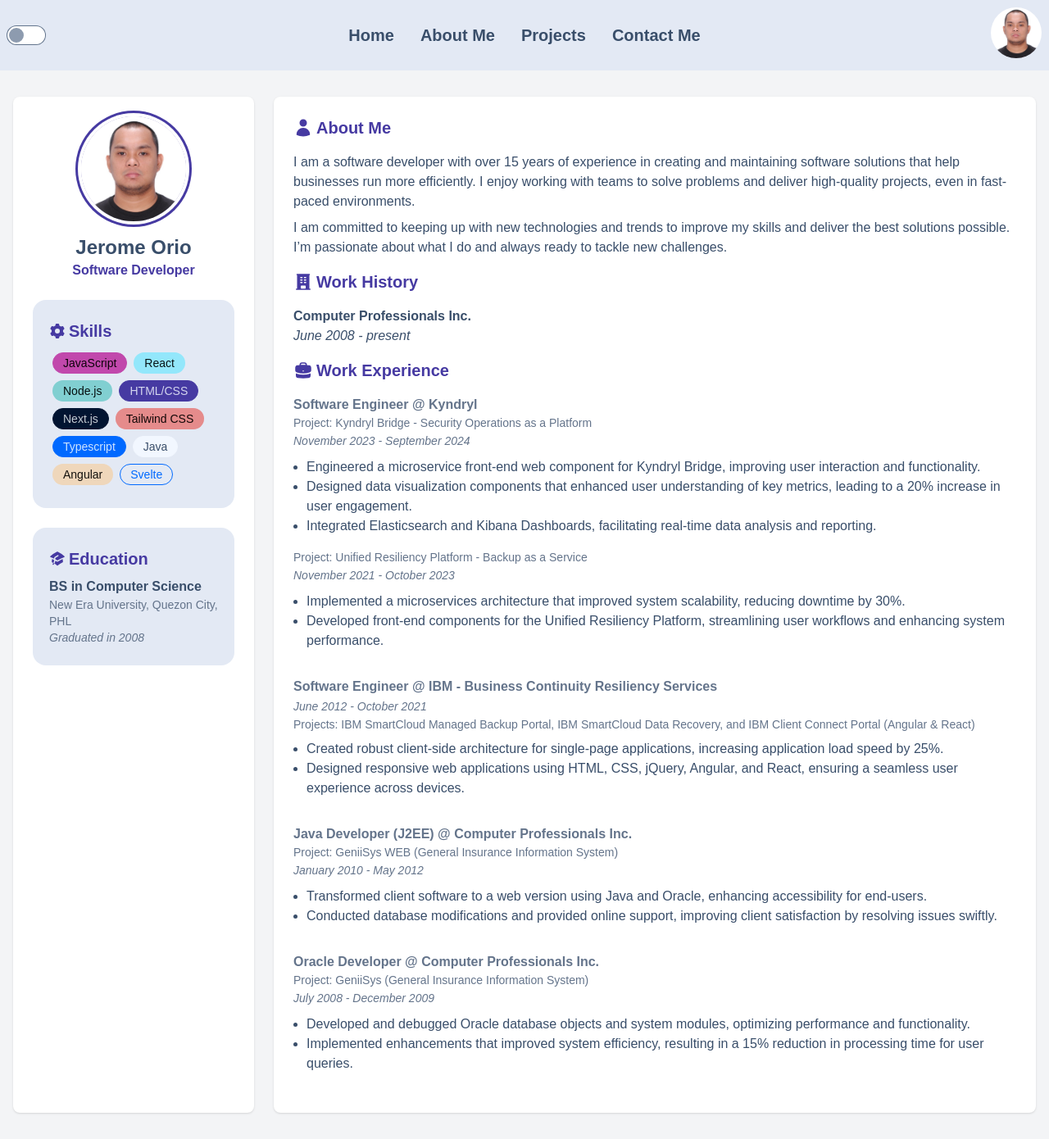
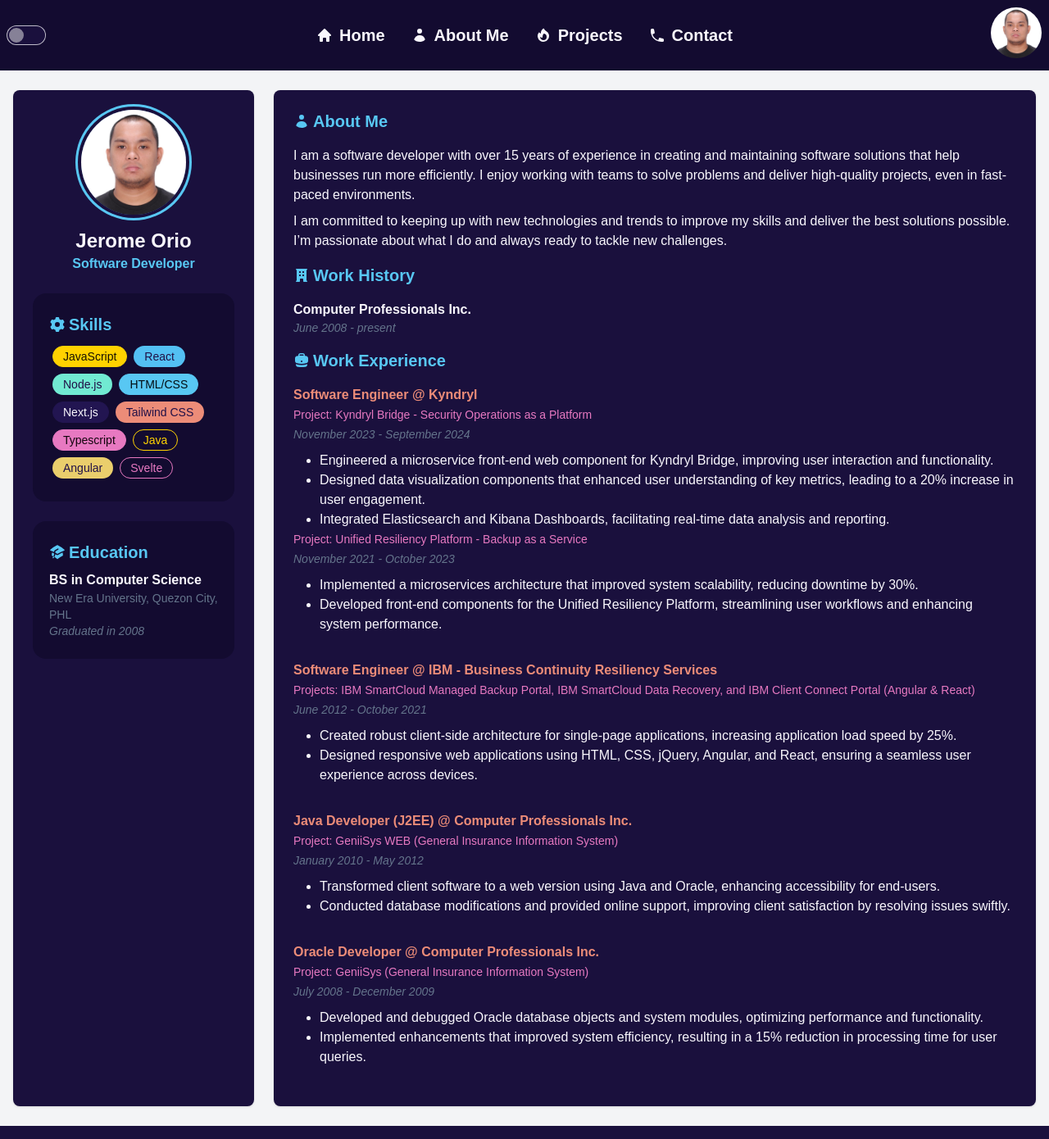
Before and after one commit to jerome-orio/jerome-orio-portfolio, a Next.js app: page /about-me in a window 1280 px wide. Shown: the whole page at 82% size. Built offline with nearby package versions, Linux system fonts and the light colour scheme.

Commit message:
Updated design

```diff
--- a/app/about-me/page.tsx
+++ b/app/about-me/page.tsx
@@ -6,7 +6,7 @@ const AboutMePage = () => {
     return (
         <>
             <div className="bg-gray-100">
-                <div className="container mx-auto py-8">
+                <div className="container mx-auto py-6">
                     <div className="grid grid-cols-4 sm:grid-cols-12 gap-6 px-4">
                         <div className="card col-span-4 sm:col-span-3">
                             <div className="card-body bg-base-100 shadow rounded-lg p-6">
@@ -34,7 +34,7 @@ const AboutMePage = () => {
                                     <div className="badge badge-neutral p-3 m-1">Next.js</div>
                                     <div className="badge badge-error p-3 m-1">Tailwind CSS</div>
                                     <div className="badge badge-primary p-3 m-1">Typescript</div>
-                                    <div className="badge badge-ghost p-3 m-1">Java</div>
+                                    <div className="badge badge-accent badge-outline p-3 m-1">Java</div>
                                     <div className="badge badge-warning p-3 m-1">Angular</div>
                                     <div className="badge badge-primary badge-outline p-3 m-1">Svelte</div>
                                 </div>
@@ -62,8 +62,8 @@ const AboutMePage = () => {
                         <div className="card text-base-content col-span-4 sm:col-span-9">
                             <div className="card-body bg-base-100 shadow rounded-lg p-6">
                                 <span className="w-full flex items-center text-secondary text-xl font-bold mb-2">
-                                    <svg xmlns="http://www.w3.org/2000/svg" viewBox="0 0 24 24" fill="currentColor" className="size-6">
-                                        <path fillRule="evenodd" d="M7.5 6a4.5 4.5 0 1 1 9 0 4.5 4.5 0 0 1-9 0ZM3.751 20.105a8.25 8.25 0 0 1 16.498 0 .75.75 0 0 1-.437.695A18.683 18.683 0 0 1 12 22.5c-2.786 0-5.433-.608-7.812-1.7a.75.75 0 0 1-.437-.695Z" clipRule="evenodd" />
+                                    <svg xmlns="http://www.w3.org/2000/svg" viewBox="0 0 20 20" fill="currentColor" className="size-5">
+                                        <path d="M10 8a3 3 0 1 0 0-6 3 3 0 0 0 0 6ZM3.465 14.493a1.23 1.23 0 0 0 .41 1.412A9.957 9.957 0 0 0 10 18c2.31 0 4.438-.784 6.131-2.1.43-.333.604-.903.408-1.41a7.002 7.002 0 0 0-13.074.003Z" />
                                     </svg>
                                     <h2 className="text-xl text-secondary font-extrabold ml-1">About Me</h2>
                                 </span>
@@ -77,8 +77,8 @@ const AboutMePage = () => {
                                 </span>
 
                                 <span className="w-full flex items-center text-secondary text-xl font-bold mb-2">
-                                    <svg xmlns="http://www.w3.org/2000/svg" viewBox="0 0 24 24" fill="currentColor" className="size-6">
-                                        <path fillRule="evenodd" d="M4.5 2.25a.75.75 0 0 0 0 1.5v16.5h-.75a.75.75 0 0 0 0 1.5h16.5a.75.75 0 0 0 0-1.5h-.75V3.75a.75.75 0 0 0 0-1.5h-15ZM9 6a.75.75 0 0 0 0 1.5h1.5a.75.75 0 0 0 0-1.5H9Zm-.75 3.75A.75.75 0 0 1 9 9h1.5a.75.75 0 0 1 0 1.5H9a.75.75 0 0 1-.75-.75ZM9 12a.75.75 0 0 0 0 1.5h1.5a.75.75 0 0 0 0-1.5H9Zm3.75-5.25A.75.75 0 0 1 13.5 6H15a.75.75 0 0 1 0 1.5h-1.5a.75.75 0 0 1-.75-.75ZM13.5 9a.75.75 0 0 0 0 1.5H15A.75.75 0 0 0 15 9h-1.5Zm-.75 3.75a.75.75 0 0 1 .75-.75H15a.75.75 0 0 1 0 1.5h-1.5a.75.75 0 0 1-.75-.75ZM9 19.5v-2.25a.75.75 0 0 1 .75-.75h4.5a.75.75 0 0 1 .75.75v2.25a.75.75 0 0 1-.75.75h-4.5A.75.75 0 0 1 9 19.5Z" clipRule="evenodd" />
+                                    <svg xmlns="http://www.w3.org/2000/svg" viewBox="0 0 20 20" fill="currentColor" className="size-5">
+                                        <path fillRule="evenodd" d="M4 16.5v-13h-.25a.75.75 0 0 1 0-1.5h12.5a.75.75 0 0 1 0 1.5H16v13h.25a.75.75 0 0 1 0 1.5h-3.5a.75.75 0 0 1-.75-.75v-2.5a.75.75 0 0 0-.75-.75h-2.5a.75.75 0 0 0-.75.75v2.5a.75.75 0 0 1-.75.75h-3.5a.75.75 0 0 1 0-1.5H4Zm3-11a.5.5 0 0 1 .5-.5h1a.5.5 0 0 1 .5.5v1a.5.5 0 0 1-.5.5h-1a.5.5 0 0 1-.5-.5v-1ZM7.5 9a.5.5 0 0 0-.5.5v1a.5.5 0 0 0 .5.5h1a.5.5 0 0 0 .5-.5v-1a.5.5 0 0 0-.5-.5h-1ZM11 5.5a.5.5 0 0 1 .5-.5h1a.5.5 0 0 1 .5.5v1a.5.5 0 0 1-.5.5h-1a.5.5 0 0 1-.5-.5v-1Zm.5 3.5a.5.5 0 0 0-.5.5v1a.5.5 0 0 0 .5.5h1a.5.5 0 0 0 .5-.5v-1a.5.5 0 0 0-.5-.5h-1Z" clipRule="evenodd" />
                                     </svg>
                                     <h2 className="text-xl text-secondary font-extrabold ml-1">Work History</h2>
                                 </span>
@@ -88,117 +88,120 @@ const AboutMePage = () => {
                                             <Link className="link link-hover" href={'https://cpi.com.ph'} target="_blank">Computer Professionals Inc.</Link>
                                         </span>
                                     </div>
-                                    <p className="mt-0">
+                                    <p className="text-slate-500 text-sm mt-0">
                                         <i>June 2008 - present</i>
                                     </p>
                                 </div>
 
                                 <span className="w-full flex items-center text-secondary text-xl font-bold mb-2">
-                                    <svg xmlns="http://www.w3.org/2000/svg" viewBox="0 0 24 24" fill="currentColor" className="size-6">
-                                        <path fillRule="evenodd" d="M7.5 5.25a3 3 0 0 1 3-3h3a3 3 0 0 1 3 3v.205c.933.085 1.857.197 2.774.334 1.454.218 2.476 1.483 2.476 2.917v3.033c0 1.211-.734 2.352-1.936 2.752A24.726 24.726 0 0 1 12 15.75c-2.73 0-5.357-.442-7.814-1.259-1.202-.4-1.936-1.541-1.936-2.752V8.706c0-1.434 1.022-2.7 2.476-2.917A48.814 48.814 0 0 1 7.5 5.455V5.25Zm7.5 0v.09a49.488 49.488 0 0 0-6 0v-.09a1.5 1.5 0 0 1 1.5-1.5h3a1.5 1.5 0 0 1 1.5 1.5Zm-3 8.25a.75.75 0 1 0 0-1.5.75.75 0 0 0 0 1.5Z" clipRule="evenodd" />
-                                        <path d="M3 18.4v-2.796a4.3 4.3 0 0 0 .713.31A26.226 26.226 0 0 0 12 17.25c2.892 0 5.68-.468 8.287-1.335.252-.084.49-.189.713-.311V18.4c0 1.452-1.047 2.728-2.523 2.923-2.12.282-4.282.427-6.477.427a49.19 49.19 0 0 1-6.477-.427C4.047 21.128 3 19.852 3 18.4Z" />
+                                    <svg xmlns="http://www.w3.org/2000/svg" viewBox="0 0 20 20" fill="currentColor" className="size-5">
+                                        <path fillRule="evenodd" d="M6 3.75A2.75 2.75 0 0 1 8.75 1h2.5A2.75 2.75 0 0 1 14 3.75v.443c.572.055 1.14.122 1.706.2C17.053 4.582 18 5.75 18 7.07v3.469c0 1.126-.694 2.191-1.83 2.54-1.952.599-4.024.921-6.17.921s-4.219-.322-6.17-.921C2.694 12.73 2 11.665 2 10.539V7.07c0-1.321.947-2.489 2.294-2.676A41.047 41.047 0 0 1 6 4.193V3.75Zm6.5 0v.325a41.622 41.622 0 0 0-5 0V3.75c0-.69.56-1.25 1.25-1.25h2.5c.69 0 1.25.56 1.25 1.25ZM10 10a1 1 0 0 0-1 1v.01a1 1 0 0 0 1 1h.01a1 1 0 0 0 1-1V11a1 1 0 0 0-1-1H10Z" clipRule="evenodd" />
+                                        <path d="M3 15.055v-.684c.126.053.255.1.39.142 2.092.642 4.313.987 6.61.987 2.297 0 4.518-.345 6.61-.987.135-.041.264-.089.39-.142v.684c0 1.347-.985 2.53-2.363 2.686a41.454 41.454 0 0 1-9.274 0C3.985 17.585 3 16.402 3 15.055Z" />
                                     </svg>
                                     <h2 className="text-xl text-secondary font-extrabold ml-1">Work Experience</h2>
                                 </span>
                                 <div className="mb-6">
-                                    <div className="flex justify-between flex-wrap gap-2 w-full text-primary-content">
-                                        <span className="text-slate-500 font-bold">
+                                    <div>
+                                        <span className="text-error font-bold">
                                             Software Engineer @ <Link className="link link-hover" href={'https://www.kyndryl.com/us/en'} target="_blank">Kyndryl</Link>
                                         </span>
                                     </div>
-                                    <div className="flex justify-between flex-wrap gap-2 w-full text-primary-content">
-                                        <span className="text-slate-500 text-sm">
+                                    <div>
+                                        <span className="text-primary text-sm">
                                             Project: Kyndryl Bridge - Security Operations as a Platform
                                         </span>
                                     </div>
-                                    <div className="w-full">
+                                    <div>
                                         <span className="text-slate-500 text-sm"><i>November 2023 - September 2024</i></span>
                                     </div>
                                     <div className="mt-2 ml-4">
-                                        <ul className="list-disc list-outside">
+                                        <ul className="list-disc list-outside ml-4">
                                             <li>Engineered a microservice front-end web component for Kyndryl Bridge, improving user interaction and functionality.</li>
                                             <li>Designed data visualization components that enhanced user understanding of key metrics, leading to a 20% increase in user engagement.</li>
                                             <li>Integrated Elasticsearch and Kibana Dashboards, facilitating real-time data analysis and reporting.</li>
                                         </ul>
                                     </div>
-                                    <div className="flex justify-between flex-wrap gap-2 w-full text-primary-content mt-4">
-                                        <span className="text-slate-500 text-sm">
+                                    <div>
+                                        <span className="text-primary text-sm">
                                             Project: Unified Resiliency Platform - Backup as a Service
                                         </span>
                                     </div>
-                                    <div className="w-full">
+                                    <div>
                                         <span className="text-slate-500 text-sm"><i>November 2021 - October 2023 </i></span>
                                     </div>
                                     <div className="mt-2 ml-4">
-                                        <ul className="list-disc list-outside">
+                                        <ul className="list-disc list-outside ml-4">
                                             <li>Implemented a microservices architecture that improved system scalability, reducing downtime by 30%.</li>
                                             <li>Developed front-end components for the Unified Resiliency Platform, streamlining user workflows and enhancing system performance. </li>
                                         </ul>
                                     </div>
                                 </div>
                                 <div className="mb-6">
-                                    <div className="flex justify-between flex-wrap gap-2 w-full text-primary-content">
-                                        <span className="text-slate-500 font-bold">
+                                    <div>
+                                        <span className="text-error font-bold">
                                             Software Engineer @ <Link className="link link-hover" href={'https://www.ibm.com/consulting/business-continuity'} target="_blank">IBM - Business Continuity Resiliency Services</Link>
                                         </span>
                                     </div>
-                                    <div className="w-full">
-                                        <span className="text-slate-500 text-sm"><i>June 2012 - October 2021</i></span>
-                                    </div>
-                                    <div className="flex justify-between flex-wrap gap-2 w-full text-primary-content">
-                                        <span className="text-slate-500 text-sm">
+                                    <div>
+                                        <span className="text-primary text-sm">
                                             Projects: IBM SmartCloud Managed Backup Portal, IBM SmartCloud Data Recovery, and IBM Client Connect Portal (Angular & React)
                                         </span>
                                     </div>
+                                    <div>
+                                        <span className="text-slate-500 text-sm"><i>June 2012 - October 2021</i></span>
+                                    </div>
                                     <div className="mt-2 ml-4">
-                                        <ul className="list-disc list-outside">
+                                        <ul className="list-disc list-outside ml-4">
                                             <li>Created robust client-side architecture for single-page applications, increasing application load speed by 25%.</li>
                                             <li>Designed responsive web applications using HTML, CSS, jQuery, Angular, and React, ensuring a seamless user experience across devices. </li>
                                         </ul>
                                     </div>
                                 </div>
                                 <div className="mb-6">
-                                    <div className="flex justify-between flex-wrap gap-2 w-full text-primary-content">
-                                        <span className="text-slate-500 font-bold">
+                                    <div>
+                                        <span className="text-error font-bold">
                                             Java Developer (J2EE) @ <Link className="link link-hover" href={'https://cpi.com.ph'} target="_blank">Computer Professionals Inc.</Link>
                                         </span>
                                     </div>
-                                    <div className="flex justify-between flex-wrap gap-2 w-full text-primary-content">
-                                        <span className="text-slate-500 text-sm">
+                                    <div>
+                                        <span className="text-primary text-sm">
                                             Project: <Link className="link link-hover" href={'https://cpi.com.ph/services/insurance-solutions/'} target="_blank">GeniiSys WEB (General Insurance Information System)</Link>
                                         </span>
                                     </div>
-                                    <div className="w-full">
+                                    <div>
                                         <span className="text-slate-500 text-sm"><i>January 2010 - May 2012</i></span>
                                     </div>
                                     <div className="mt-2 ml-4">
-                                        <ul className="list-disc list-outside">
+                                        <ul className="list-disc list-outside ml-4">
                                             <li>Transformed client software to a web version using Java and Oracle, enhancing accessibility for end-users.</li>
                                             <li>Conducted database modifications and provided online support, improving client satisfaction by resolving issues swiftly.</li>
                                         </ul>
                                     </div>
                                 </div>
                                 <div className="mb-6">
-                                    <div className="flex justify-between flex-wrap gap-2 w-full text-primary-content">
-                                        <span className="text-slate-500 font-bold">
+                                    <div>
+                                        <span className="text-error font-bold">
                                             Oracle Developer @ <Link className="link link-hover" href={'https://cpi.com.ph'} target="_blank">Computer Professionals Inc.</Link>
                                         </span>
                                     </div>
-                                    <div className="flex justify-between flex-wrap gap-2 w-full text-primary-content">
-                                        <span className="text-slate-500 text-sm">
+                                    <div>
+                                        <span className="text-primary text-sm">
                                             Project: <Link className="link link-hover" href={'https://cpi.com.ph/services/insurance-solutions/'} target="_blank">GeniiSys (General Insurance Information System)</Link>
                                         </span>
                                     </div>
-                                    <div className="w-full">
+                                    <div>
                                         <span className="text-slate-500 text-sm"><i>July 2008 - December 2009</i></span>
                                     </div>
                                     <div className="mt-2 ml-4">
-                                        <ul className="list-disc list-outside">
+                                        <ul className="list-disc list-outside ml-4">
                                             <li>Developed and debugged Oracle database objects and system modules, optimizing performance and functionality.</li>
                                             <li>Implemented enhancements that improved system efficiency, resulting in a 15% reduction in processing time for user queries. </li>
                                         </ul>
                                     </div>
                                 </div>
+
+
+
                             </div>
                         </div>
                     </div>
--- a/app/components/TopNav.tsx
+++ b/app/components/TopNav.tsx
@@ -24,20 +24,76 @@ const TopNav = () => {
           <ul
             tabIndex={0}
             className="menu menu-sm dropdown-content bg-base-100 rounded-box z-[1] mt-3 w-52 p-2 shadow">
-            <li><Link className="font-bold text-base-content" href="/">Home</Link></li>
-            <li><Link className="font-bold text-base-content" href="/">About Me</Link></li>
-            <li><Link className="font-bold text-base-content" href="/">Projects</Link></li>
-            <li><Link className="font-bold text-base-content" href="/">Contact Me</Link></li>
+            <li>
+              <Link className="font-bold text-base-content" href="/">
+                <svg xmlns="http://www.w3.org/2000/svg" viewBox="0 0 16 16" fill="currentColor" className="size-4">
+                  <path d="M8.543 2.232a.75.75 0 0 0-1.085 0l-5.25 5.5A.75.75 0 0 0 2.75 9H4v4a1 1 0 0 0 1 1h1a1 1 0 0 0 1-1v-1a1 1 0 1 1 2 0v1a1 1 0 0 0 1 1h1a1 1 0 0 0 1-1V9h1.25a.75.75 0 0 0 .543-1.268l-5.25-5.5Z" />
+                </svg>
+                Home
+              </Link>
+            </li>
+            <li>
+              <Link className="font-bold text-base-content" href="/about-me">
+                <svg xmlns="http://www.w3.org/2000/svg" viewBox="0 0 16 16" fill="currentColor" className="size-4">
+                  <path d="M8 8a3 3 0 1 0 0-6 3 3 0 0 0 0 6ZM12.735 14c.618 0 1.093-.561.872-1.139a6.002 6.002 0 0 0-11.215 0c-.22.578.254 1.139.872 1.139h9.47Z" />
+                </svg>
+                About Me
+              </Link>
+            </li>
+            <li>
+              <Link className="font-bold text-base-content" href="/">
+                <svg xmlns="http://www.w3.org/2000/svg" viewBox="0 0 16 16" fill="currentColor" className="size-4">
+                  <path fillRule="evenodd" d="M8.074.945A4.993 4.993 0 0 0 6 5v.032c.004.6.114 1.176.311 1.709.16.428-.204.91-.61.7a5.023 5.023 0 0 1-1.868-1.677c-.202-.304-.648-.363-.848-.058a6 6 0 1 0 8.017-1.901l-.004-.007a4.98 4.98 0 0 1-2.18-2.574c-.116-.31-.477-.472-.744-.28Zm.78 6.178a3.001 3.001 0 1 1-3.473 4.341c-.205-.365.215-.694.62-.59a4.008 4.008 0 0 0 1.873.03c.288-.065.413-.386.321-.666A3.997 3.997 0 0 1 8 8.999c0-.585.126-1.14.351-1.641a.42.42 0 0 1 .503-.235Z" clipRule="evenodd" />
+                </svg>
+                Projects
+              </Link>
+            </li>
+            <li>
+              <Link className="font-bold text-base-content" href="/">
+                <svg xmlns="http://www.w3.org/2000/svg" viewBox="0 0 16 16" fill="currentColor" className="size-4">
+                  <path fillRule="evenodd" d="m3.855 7.286 1.067-.534a1 1 0 0 0 .542-1.046l-.44-2.858A1 1 0 0 0 4.036 2H3a1 1 0 0 0-1 1v2c0 .709.082 1.4.238 2.062a9.012 9.012 0 0 0 6.7 6.7A9.024 9.024 0 0 0 11 14h2a1 1 0 0 0 1-1v-1.036a1 1 0 0 0-.848-.988l-2.858-.44a1 1 0 0 0-1.046.542l-.534 1.067a7.52 7.52 0 0 1-4.86-4.859Z" clipRule="evenodd" />
+                </svg>
+                Contact
+              </Link>
+            </li>
           </ul>
         </div>
-        <input type="checkbox" value="night" className="toggle theme-controller" />
+        <input type="checkbox" value="winter" className="toggle theme-controller" />
       </div>
       <div className="navbar-center hidden lg:flex">
         <ul className="menu menu-horizontal px-1">
-          <li><Link className="text-xl font-bold text-base-content" href="/">Home</Link></li>
-          <li><Link className="text-xl font-bold text-base-content" href="/about-me">About Me</Link></li>
-          <li><Link className="text-xl font-bold text-base-content" href="/">Projects</Link></li>
-          <li><Link className="text-xl font-bold text-base-content" href="/">Contact Me</Link></li>
+          <li>
+            <Link className="text-xl font-bold text-base-content" href="/">
+              <svg xmlns="http://www.w3.org/2000/svg" viewBox="0 0 20 20" fill="currentColor" className="size-5">
+                <path fillRule="evenodd" d="M9.293 2.293a1 1 0 0 1 1.414 0l7 7A1 1 0 0 1 17 11h-1v6a1 1 0 0 1-1 1h-2a1 1 0 0 1-1-1v-3a1 1 0 0 0-1-1H9a1 1 0 0 0-1 1v3a1 1 0 0 1-1 1H5a1 1 0 0 1-1-1v-6H3a1 1 0 0 1-.707-1.707l7-7Z" clipRule="evenodd" />
+              </svg>
+              Home
+            </Link>
+          </li>
+          <li>
+            <Link className="text-xl font-bold text-base-content" href="/about-me">
+              <svg xmlns="http://www.w3.org/2000/svg" viewBox="0 0 20 20" fill="currentColor" className="size-5">
+                <path d="M10 8a3 3 0 1 0 0-6 3 3 0 0 0 0 6ZM3.465 14.493a1.23 1.23 0 0 0 .41 1.412A9.957 9.957 0 0 0 10 18c2.31 0 4.438-.784 6.131-2.1.43-.333.604-.903.408-1.41a7.002 7.002 0 0 0-13.074.003Z" />
+              </svg>
+              About Me
+            </Link>
+          </li>
+          <li>
+            <Link className="text-xl font-bold text-base-content" href="/">
+              <svg xmlns="http://www.w3.org/2000/svg" viewBox="0 0 20 20" fill="currentColor" className="size-5">
+                <path fillRule="evenodd" d="M13.5 4.938a7 7 0 1 1-9.006 1.737c.202-.257.59-.218.793.039.278.352.594.672.943.954.332.269.786-.049.773-.476a5.977 5.977 0 0 1 .572-2.759 6.026 6.026 0 0 1 2.486-2.665c.247-.14.55-.016.677.238A6.967 6.967 0 0 0 13.5 4.938ZM14 12a4 4 0 0 1-4 4c-1.913 0-3.52-1.398-3.91-3.182-.093-.429.44-.643.814-.413a4.043 4.043 0 0 0 1.601.564c.303.038.531-.24.51-.544a5.975 5.975 0 0 1 1.315-4.192.447.447 0 0 1 .431-.16A4.001 4.001 0 0 1 14 12Z" clipRule="evenodd" />
+              </svg>
+              Projects
+            </Link>
+          </li>
+          <li>
+            <Link className="text-xl font-bold text-base-content" href="/">
+              <svg xmlns="http://www.w3.org/2000/svg" viewBox="0 0 20 20" fill="currentColor" className="size-5">
+                <path fillRule="evenodd" d="M2 3.5A1.5 1.5 0 0 1 3.5 2h1.148a1.5 1.5 0 0 1 1.465 1.175l.716 3.223a1.5 1.5 0 0 1-1.052 1.767l-.933.267c-.41.117-.643.555-.48.95a11.542 11.542 0 0 0 6.254 6.254c.395.163.833-.07.95-.48l.267-.933a1.5 1.5 0 0 1 1.767-1.052l3.223.716A1.5 1.5 0 0 1 18 15.352V16.5a1.5 1.5 0 0 1-1.5 1.5H15c-1.149 0-2.263-.15-3.326-.43A13.022 13.022 0 0 1 2.43 8.326 13.019 13.019 0 0 1 2 5V3.5Z" clipRule="evenodd" />
+              </svg>
+              Contact
+            </Link>
+          </li>
         </ul>
       </div>
       <div className="navbar-end">
--- a/tailwind.config.ts
+++ b/tailwind.config.ts
@@ -17,8 +17,8 @@ const config: Config = {
   // eslint-disable-next-line @typescript-eslint/no-require-imports
   plugins: [require('daisyui')],
   daisyui: {
-    themes: ['winter', 'night']
+    themes: ['synthwave', 'winter']
   },
-  darkMode: ['class', '[data-theme="night"]']
+  darkMode: ['class', '[data-theme="synthwave"]']
 };
 export default config;
```
Also changed, not shown: app/page.tsx (+9 -1 lines), app/api/route.tsx (added), 1 other file (tests, documents, lock files or other folders).
